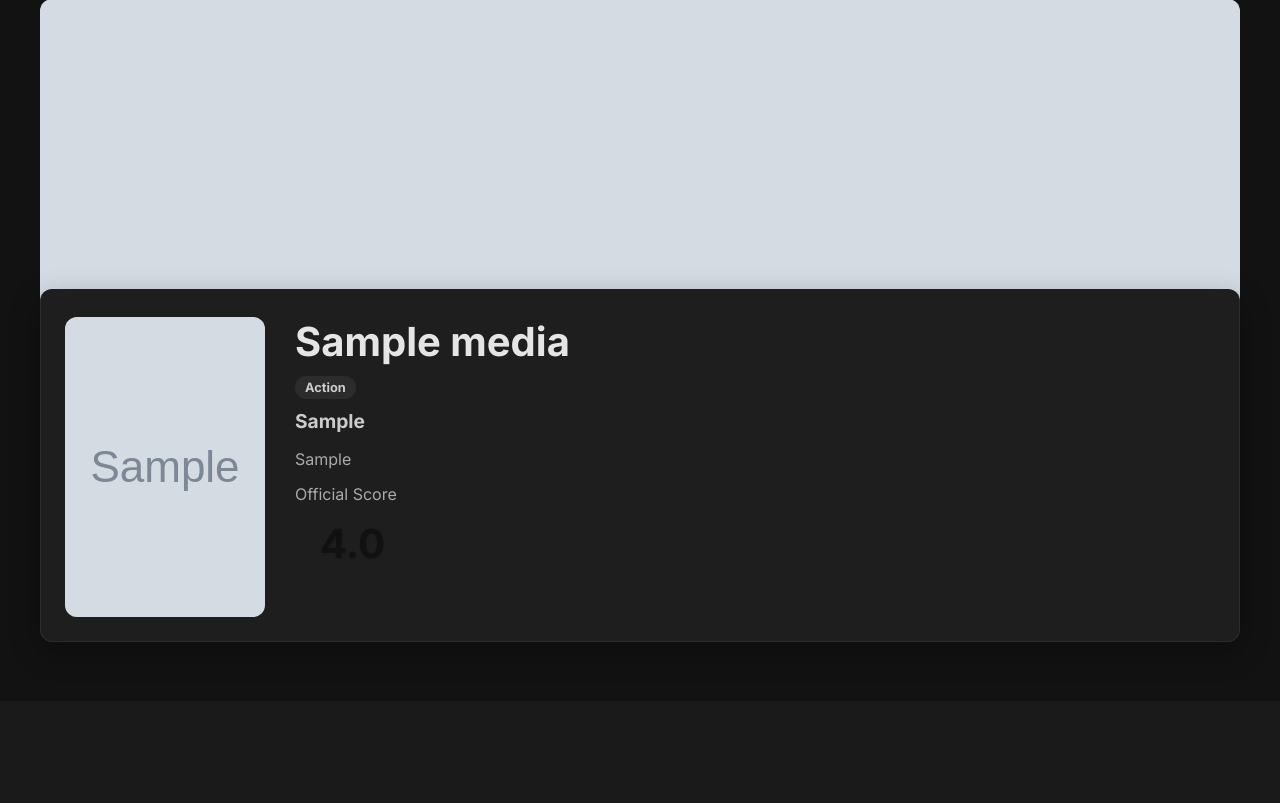
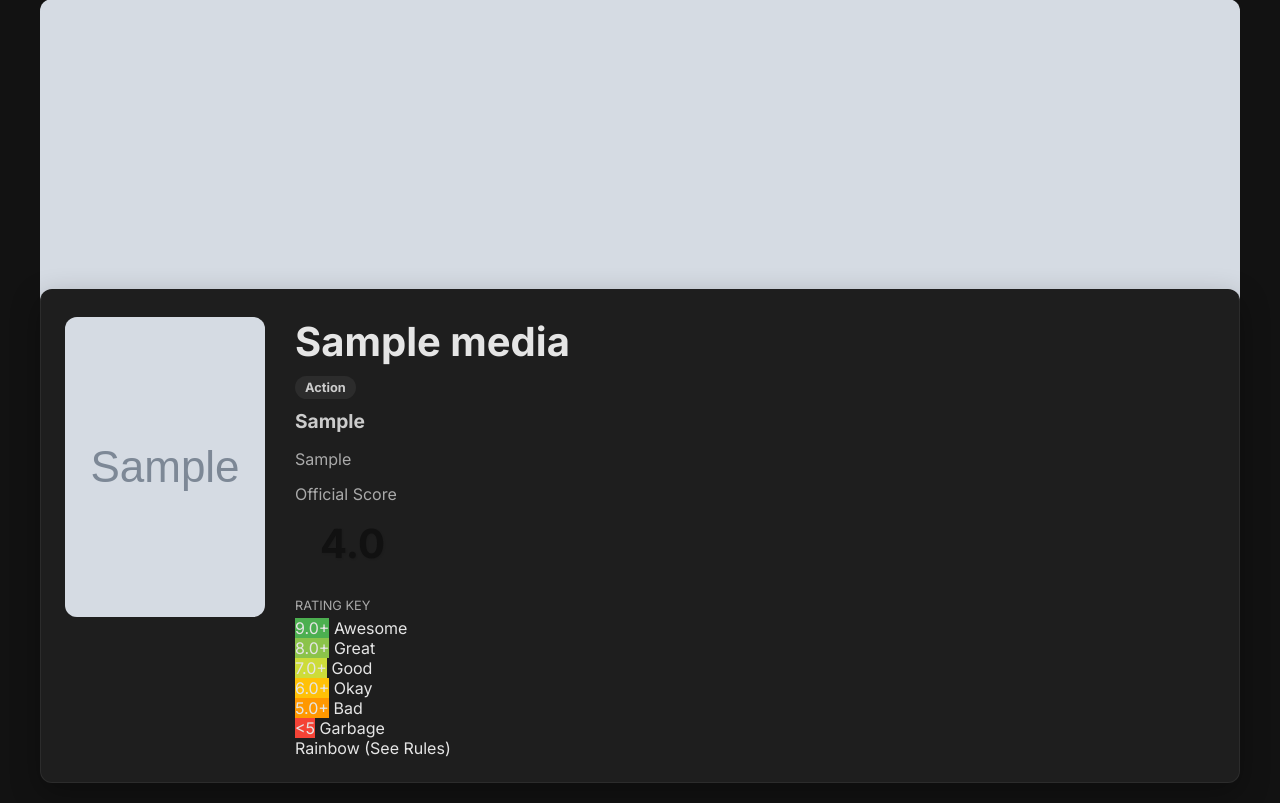
Before and after one commit to ClearLite/Ranking-Thing-332211, a Flask app: template project/templates/media_page.html in a window 1280 px wide. Shown: the part 99-902 px from the top of the page. Before the commit the page ends 741 px from the top, so only its background shows below. Run offline with Flask 3, Linux system fonts and the light colour scheme; tables that the repository leaves empty hold one stand-in row (values such as "Sample post"); the template is opened without the code that fills it: values that come from a table or form of the project are taken from there, most other values are stand-ins (such as "Sample title", 1, 10 or a date in 2020); grey boxes marked "Sample" are stand-in pictures.

Commit message:
Update media_page.html

```diff
--- a/project/templates/media_page.html
+++ b/project/templates/media_page.html
@@ -33,7 +33,7 @@
 
                 <div class="score-display-container">
                     <div class="score-label">Official Score</div>
-                    <div class="overall-score-box {{ get_rating_class(media.overall_score) }}">
+                    <div class="overall-score-box {{ get_rating_class(media.overall_score, media.media_type, 'detail') }}">
                         {{ media.overall_score }}
                     </div>
                 </div>
@@ -43,6 +43,40 @@
                     (Average of parts: {{ media.calculated_average_score }})
                 </div>
                 {% endif %}
+
+                <div style="margin-top: 20px;">
+                    <div style="font-size: 0.8rem; color: #aaa; margin-bottom: 5px; text-transform: uppercase;">Rating Key</div>
+                    <div class="rating-legend">
+                        <div class="legend-entry">
+                            <span class="legend-box awesome">9.0+</span>
+                            <span class="legend-label">Awesome</span>
+                        </div>
+                        <div class="legend-entry">
+                            <span class="legend-box great">8.0+</span>
+                            <span class="legend-label">Great</span>
+                        </div>
+                        <div class="legend-entry">
+                            <span class="legend-box good">7.0+</span>
+                            <span class="legend-label">Good</span>
+                        </div>
+                        <div class="legend-entry">
+                            <span class="legend-box okay">6.0+</span>
+                            <span class="legend-label">Okay</span>
+                        </div>
+                        <div class="legend-entry">
+                            <span class="legend-box bad">5.0+</span>
+                            <span class="legend-label">Bad</span>
+                        </div>
+                        <div class="legend-entry">
+                            <span class="legend-box garbage">&lt;5</span>
+                            <span class="legend-label">Garbage</span>
+                        </div>
+                        <div class="legend-entry">
+                            <span class="legend-box legendary"></span>
+                            <span class="legend-label">Rainbow (See Rules)</span>
+                        </div>
+                    </div>
+                </div>
 
                 {% if current_user.is_authenticated %}
                     <div class="admin-actions">
@@ -63,7 +97,7 @@
                 <div class="season-details">
                     {% if season.year %}<span class="season-year">{{ season.year }}</span>{% endif %}
                     {% if season.rating is not none %}
-                        <div class="season-score-box {{ get_rating_class(season.rating) }}">
+                        <div class="season-score-box {{ get_rating_class(season.rating, 'tv_show', 'detail') }}">
                             {{ season.rating }}
                         </div>
                     {% endif %}
```
